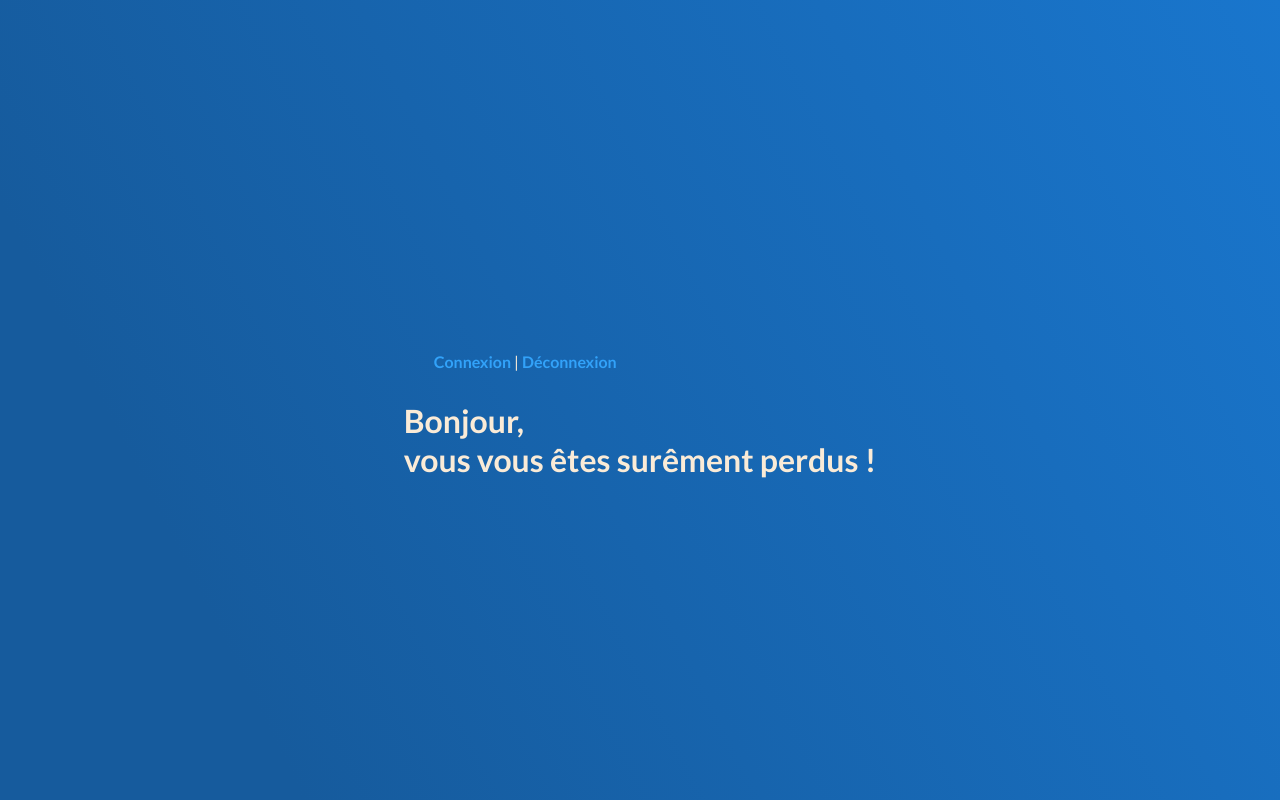
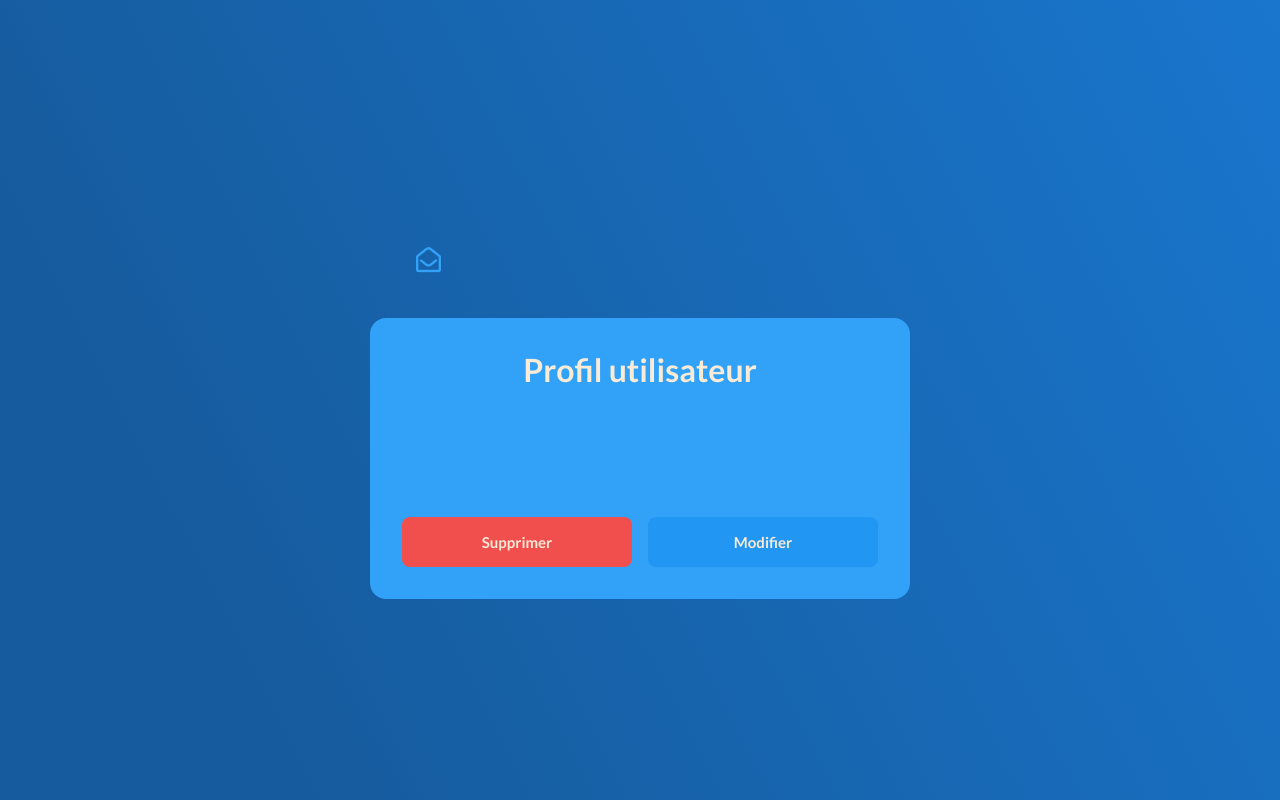
Before and after one commit to PierreGatschine/PierreGatschine_7_108062021, a Vue app in the folder frontend/groupomania-frontend/: page /profile in a window 1280 px wide. Built offline with nearby package versions, Linux system fonts and the light colour scheme; no server answers.

Commit message:
Add Profile

```diff
--- a/frontend/groupomania-frontend/src/App.vue
+++ b/frontend/groupomania-frontend/src/App.vue
@@ -1,9 +1,9 @@
 <template>
   <div id="app">
-    <div id="nav">
+   <!--  <div id="nav">
       <router-link to="/login">Connexion</router-link> |
       <router-link to="/" @click="logout">Déconnexion</router-link>
-    </div>
+    </div> -->
     <router-view/>
   </div>
 </template>
--- /dev/null
+++ b/frontend/groupomania-frontend/src/components/User.vue
@@ -0,0 +1,207 @@
+<template>
+    <div class="card-profile">
+
+        <div class="card">
+            <h1 class="card__title">Profil utilisateur</h1>
+            <div class="card-user">
+                <div class="card-user__firstname">
+                    {{ dataGet.firstname }}
+                </div>
+                <div class="card-user__lastname">
+                    {{ dataGet.lastname }}
+                </div>
+                <div class="card-user__email">
+                    {{ dataGet.email }}
+                </div>
+
+            </div>
+
+            <div class="form-row">
+                <div class="btn-group">
+                    <button @click.stop="dialogDel=true" title="supprimer mon profil" class="button btn-alert">
+                        Supprimer
+                    </button>
+                    <button @click.stop="dialogUp=true" title="modifier mes informations" class="button btn-update">
+                    Modifier
+                    </button>
+
+                </div>
+            </div>
+        </div>
+
+    </div>
+
+</template>
+
+<script>
+
+import axios from "axios"
+
+export default {
+    name: "User",
+    data() {
+        return{
+            dialogDel: false,
+            dialogUp: false,
+            msg: "",
+            dataGet: {
+                firstname: "",
+                lastname: "",
+                email: ""
+            },
+            dataUp: {
+                firstname: "",
+                lastname: "",
+                email: "",
+            },
+            dataUpS: "",
+            valid: true,
+            firstnameRules: [
+                v => !!v || 'Renseignez votre prénom',
+                v => /^[A-Za-z]+$/.test(v) || "Votre prénom n'est pas valide",
+            ],
+            lastnameRules: [
+                v => !!v || 'Renseignez votre nom',
+                v => /^[A-Za-z]+$/.test(v) || "Votre nom n'est pas valide",
+            ],
+            emailRules: [
+                v => !!v || 'Renseignez votre e-mail',
+                v => /.+@.+\..+/.test(v) || "Votre e-mail n'est pas valide",
+            ],
+        }
+    },
+    methods: {
+        deleteUser() {
+
+            axios.delete("http://localhost:3000/api/auth/", {headers: {Authorization: 'Bearer ' + localStorage.token}})
+            .then(response => {
+                let rep = JSON.parse(response.data);
+                console.log(rep);
+                localStorage.userId = "";
+                localStorage.token = "";
+                this.$router.push('/');
+            })
+            .catch(error => {
+                console.log(error);
+                this.msg = error
+            })
+        },
+        updateUser() {
+            this.dataUpS = JSON.stringify(this.dataUp);
+            axios.put("http://localhost:3000/api/auth/", this.dataUpS, {headers: {'Content-Type': 'application/json', Authorization: 'Bearer ' + localStorage.token}})
+            .then(response => {
+                let rep = JSON.parse(response.data);
+                console.log(rep);
+                this.dialogUp = false;
+                window.location.assign('http://localhost:8081/Profile');
+            })
+            .catch(error => {
+                console.log(error);
+                this.msg = error
+            })
+        }
+    },
+    mounted() {
+        axios.get("http://localhost:3000/api/auth/", {headers: {Authorization: 'Bearer ' + localStorage.token}})
+            .then(response => {
+                let profil = JSON.parse(response.data);
+                this.dataGet.email = profil[0].email;
+                this.dataGet.firstname = profil[0].firstname;
+                this.dataGet.lastname = profil[0].lastname;
+                this.dataUp.email = profil[0].email;
+                this.dataUp.firstname = profil[0].firstname;
+                this.dataUp.lastname = profil[0].lastname;
+            })
+            .catch(error => {
+                console.log(error);
+            });
+    },
+
+
+
+}
+</script>
+
+<style lang="scss" scoped>
+
+
+
+.card {
+  max-width: 100%;
+  width: 540px;
+  background:#32A2F9;
+  border-radius: 16px;
+  padding:32px;
+}
+
+.card__title {
+  text-align:center;
+  font-weight: 700;
+}
+
+.card-user {
+    display: flex;
+    flex-direction: column;
+    justify-content: space-around;
+    gap: 2rem;
+    padding: 2rem;
+    font-size: 24px;
+    &__firstname, &__lastname {
+        font-weight: 700;
+    }
+}
+
+
+
+.card__subtitle {
+  text-align: center;
+  color:antiquewhite;
+  font-weight: 400;
+}
+
+  .button {
+    color:antiquewhite;
+    border-radius: 8px;
+    font-weight: 700;
+    font-size: 15px;
+    border: none;
+    width: 100%;
+    padding: 16px;
+    transition: .8s background-color;
+  }
+
+
+
+  .card__action {
+    color:#0f4475;
+    text-decoration: underline;
+  }
+
+  .card__action:hover {
+    cursor:pointer;
+  }
+
+  .btn-group {
+        display: flex;
+        gap: 1rem;
+    }
+
+    .btn-alert {
+        background: rgb(241, 78, 78);
+    }
+
+    .btn-alert:hover {
+        background: red;
+    }
+
+    .btn-update {
+        background: #2196f3;
+    }
+
+    .btn-update:hover {
+        background: #1976cd;
+    }
+
+
+
+</style>
--- a/frontend/groupomania-frontend/src/router/index.js
+++ b/frontend/groupomania-frontend/src/router/index.js
@@ -20,6 +20,18 @@ const routes = [
     // which is lazy-loaded when the route is visited.
     component: () =>
       import(/* webpackChunkName: "Login" */ "../views/Login.vue"),
+    meta: {
+      title: "Login",
+    },
+  },
+  {
+    path: "/profile",
+    name: "Profile",
+    // route level code-splitting
+    // this generates a separate chunk (about.[hash].js) for this route
+    // which is lazy-loaded when the route is visited.
+    component: () =>
+      import(/* webpackChunkName: "Profil" */ "../views/Profile.vue"),
     meta: {
       title: "Login",
     },
--- a/frontend/groupomania-frontend/src/views/Home.vue
+++ b/frontend/groupomania-frontend/src/views/Home.vue
@@ -1,7 +1,14 @@
 <template>
+
   <div class="home">
+    <div id="nav">
+      <router-link to="/login">Connexion</router-link> |
+      <router-link to="/" @click="logout">Déconnexion</router-link>
+    </div>
     <Header msg="Messagerie" />
+     <router-view/>
   </div>
+
 </template>
 
 <script>
--- /dev/null
+++ b/frontend/groupomania-frontend/src/views/Profile.vue
@@ -0,0 +1,33 @@
+<template>
+    <div class="card-profile-view">
+        <div id="nav">
+            <router-link to="/publication"><i class="far fa-envelope-open"></i></router-link>
+        </div>
+
+        <user />
+    </div>
+
+</template>
+
+<script>
+
+import User from "../components/User.vue"
+
+
+export default {
+    name: "Profile",
+    components: {
+        User
+    }
+}
+
+</script>
+
+<style lang="scss" scoped>
+
+.fa-envelope-open {
+    padding: 1rem;
+    font-size: 25px;
+    color: #32a2f9;
+}
+</style>
--- a/frontend/groupomania-frontend/src/views/Publication.vue
+++ b/frontend/groupomania-frontend/src/views/Publication.vue
@@ -1,6 +1,10 @@
 <template>
 
    <div class="card-publication">
+        <div id="nav">
+            <router-link to="/" @click="logout"><i class="icon__deconnexion fas fa-power-off"></i></router-link> |
+            <router-link to="/profile"><i class="icon__profil far fa-user-circle"></i></router-link>
+        </div>
         <h1 class="card__title">Messages</h1>
         <edit-post />
         <posts />
@@ -31,9 +35,21 @@ export default {
 </script>
 
 <style lang="scss" scoped>
-    #nav a.router-link-exact-active {
-    color: #0f4475;
+    #nav {
+        font-size: 25px;
+        padding-bottom: 0;
     }
+
+    .fas, .far {
+        padding: 1rem;
+        font-size: 25px;
+    }
+
+    .fa-power-off {
+        color: #0f4475;
+    }
+
+
 
     .card-publication {
         display: flex;
```
